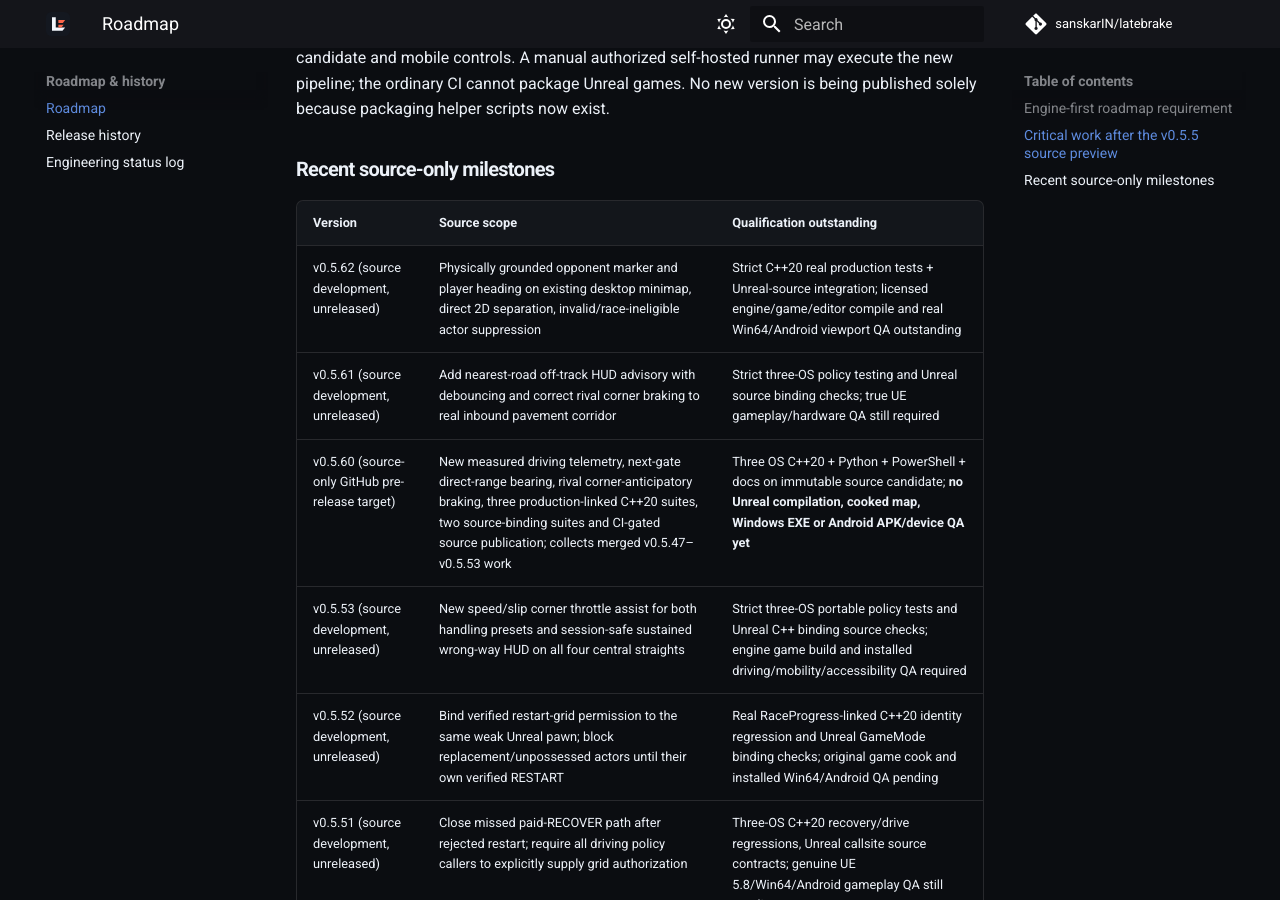
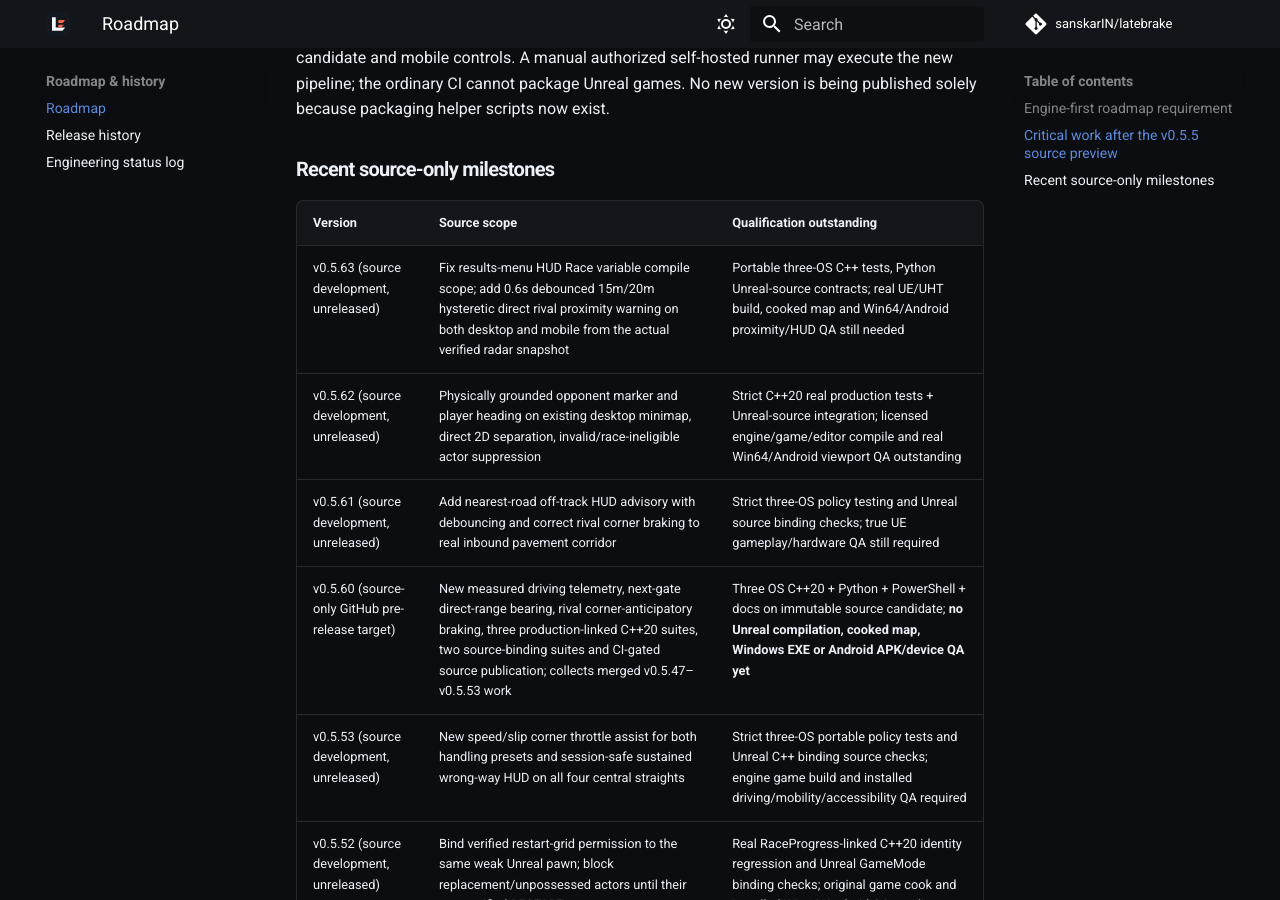
Before and after one commit to sanskarIN/latebrake, an MkDocs documentation site: the page built from docs/ROADMAP.md, in a window 1280 px wide and 900 px high, scrolled down 5350 px. Built offline with MkDocs 1.6.1 and Material for MkDocs 9.7.7, drawn with Linux system fonts in a browser that asks for light colours; comment, search, counter and statistics services are not loaded.

Commit message:
docs(v0.5.63): track advisory milestone and remaining build gates

```diff
--- a/docs/ROADMAP.md
+++ b/docs/ROADMAP.md
@@ -81,6 +81,7 @@ solely because packaging helper scripts now exist.
 
 | Version | Source scope | Qualification outstanding |
 | --- | --- | --- |
+| v0.5.63 (source development, unreleased) | Fix results-menu HUD Race variable compile scope; add 0.6s debounced 15m/20m hysteretic direct rival proximity warning on both desktop and mobile from the actual verified radar snapshot | Portable three-OS C++ tests, Python Unreal-source contracts; real UE/UHT build, cooked map and Win64/Android proximity/HUD QA still needed |
 | v0.5.62 (source development, unreleased) | Physically grounded opponent marker and player heading on existing desktop minimap, direct 2D separation, invalid/race-ineligible actor suppression | Strict C++20 real production tests + Unreal-source integration; licensed engine/game/editor compile and real Win64/Android viewport QA outstanding |
 | v0.5.61 (source development, unreleased) | Add nearest-road off-track HUD advisory with debouncing and correct rival corner braking to real inbound pavement corridor | Strict three-OS policy testing and Unreal source binding checks; true UE gameplay/hardware QA still required |
 | v0.5.60 (source-only GitHub pre-release target) | New measured driving telemetry, next-gate direct-range bearing, rival corner-anticipatory braking, three production-linked C++20 suites, two source-binding suites and CI-gated source publication; collects merged v0.5.47–v0.5.53 work | Three OS C++20 + Python + PowerShell + docs on immutable source candidate; **no Unreal compilation, cooked map, Windows EXE or Android APK/device QA yet** |
```
